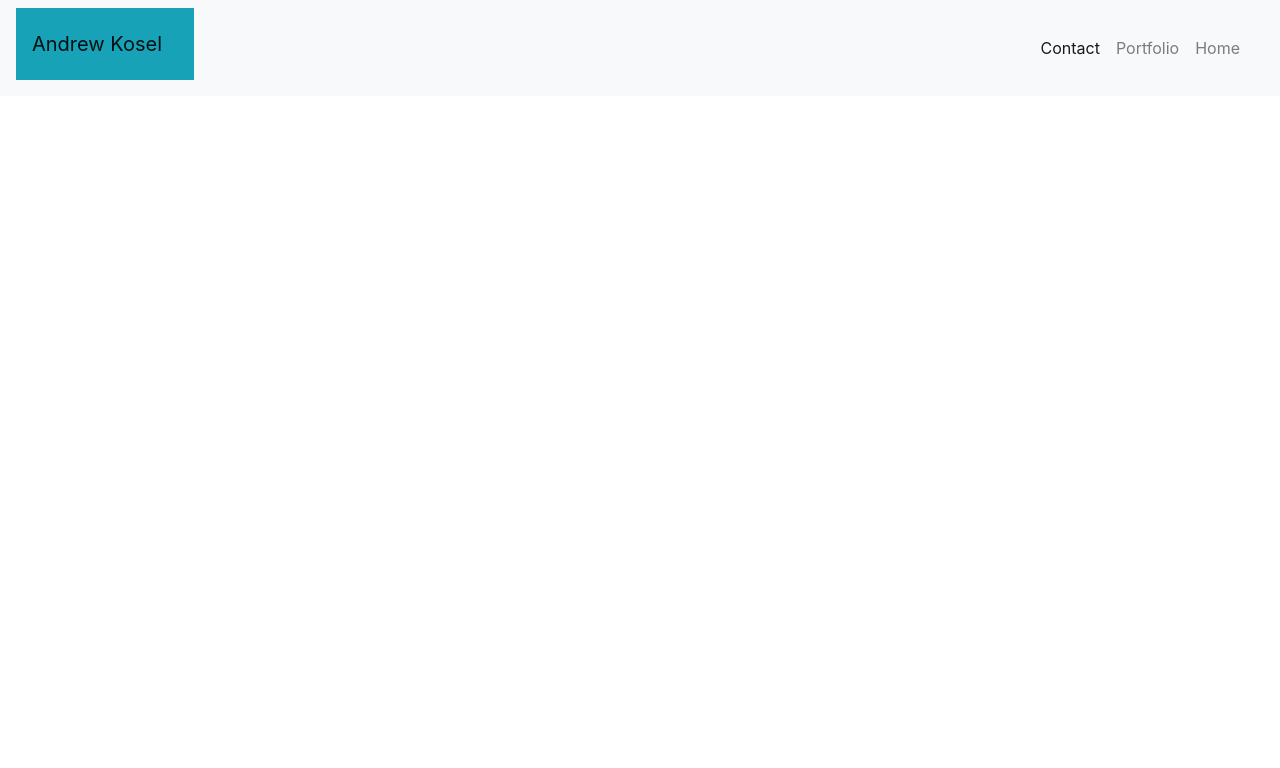
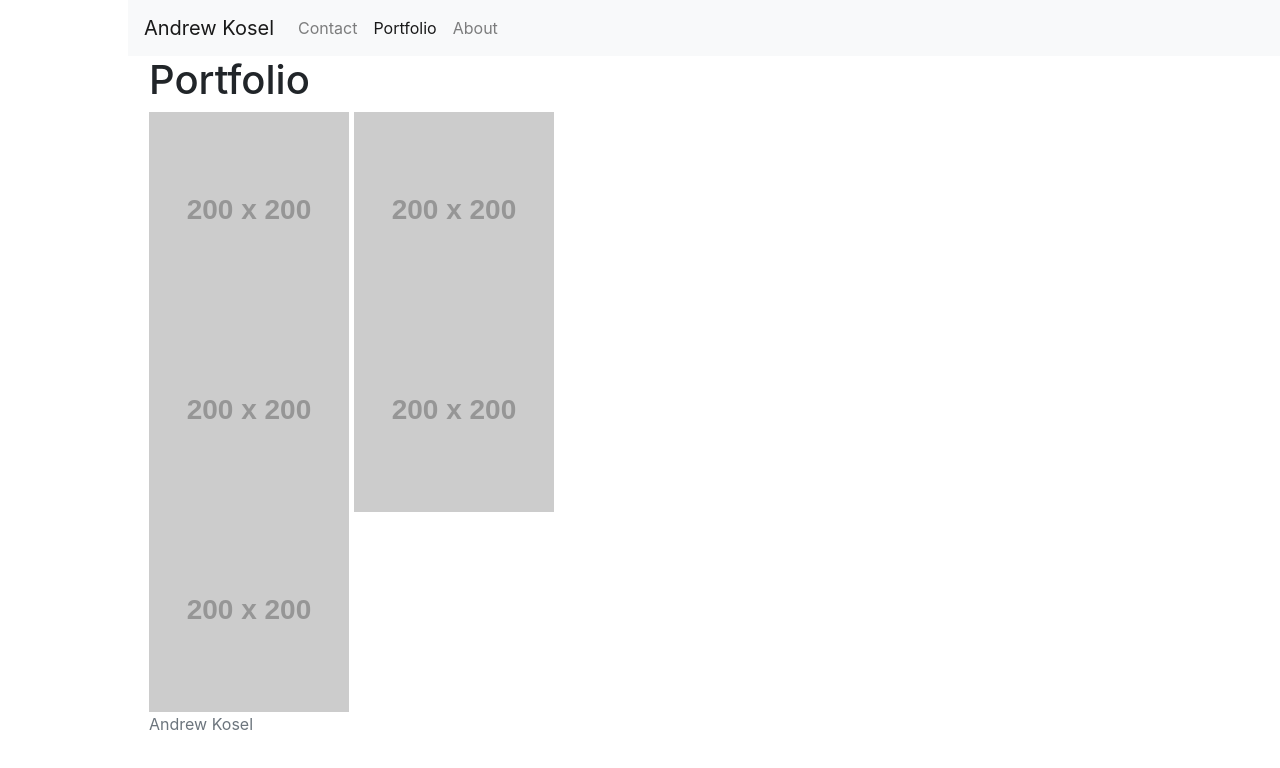
Before and after one commit to AndrewKosel/Portfolio, a plain HTML site: page portfolio.html in a window 1280 px wide. Drawn offline with nearby package versions, Linux system fonts and the light colour scheme; placeholder pictures from the web are drawn by us.

Commit message:
Changed nav bar for all .HTML's added form section to contact page, and added rows with img place holders in portfolio.html

```diff
--- a/portfolio.html
+++ b/portfolio.html
@@ -16,30 +16,50 @@
     <title>Andrew's About me</title>
   </head>
   <body>
-    <nav class="navbar fixed-top navbar-light bg-light">
-      <div class="p-3 mb-2 bg-info text-white">
+    <nav class="navbar navbar-expand-lg navbar-light bg-light">
       <a class="navbar-brand" href="#">Andrew Kosel</a>
-      </div>
-    <nav class="navbar navbar-expand-lg navbar-light bg-light">
-        <button class="navbar-toggler" type="button" data-toggle="collapse" data-target="#navbarText" aria-controls="navbarText" aria-expanded="false" aria-label="Toggle navigation">
+      <button class="navbar-toggler" type="button" data-toggle="collapse" data-target="#navbarNav" aria-controls="navbarNav" aria-expanded="false" aria-label="Toggle navigation">
         <span class="navbar-toggler-icon"></span>
       </button>
-        <div class="collapse navbar-collapse" id="navbarText">
-          <ul class="navbar-nav mr-auto">
+      <div class="collapse navbar-collapse" id="navbarNav">
+        <ul class="navbar-nav">
+
+          <li class="nav-item">
+            <a class="nav-link" href="contact.html">Contact</a>
+          </li>
           <li class="nav-item active">
-              <a class="nav-link" href="contact.html">Contact<span class="sr-only">(current)</span></a>
+            <a class="nav-link" href="#">Portfolio<span class="sr-only">(current)</span></a>
           </li>
           <li class="nav-item">
-              <a class="nav-link" href="portfolio.html">Portfolio</a>
-            </li>
-            <li class="nav-item">
-              <a class="nav-link" href="index.html">Home</a>
+            <a class="nav-link" href="index.html">About</a>
           </li>
         </ul>
       </div>
     </nav>
-    </nav>
-
+    <div class="container">
+      <div class="row">
+        <div class="col-lg-12">
+          <h1>Portfolio</h1>
+        </div>
+      </div>
+      <div class="row">
+        <div class="col-lg-6">
+          <img src="http://placehold.it/200x200">
+          <img src="http://placehold.it/200x200">
+        </div>
+      </div>
+      <div class="row">
+        <div class="col-lg-6">
+          <img src="http://placehold.it/200x200">
+          <img src="http://placehold.it/200x200">
+        </div>
+      </div>
+      <div class="row">
+        <div class="col-lg-6">
+          <img src="http://placehold.it/200x200">
+        </div>
+      </div>
+    </div>
   <footer class="footer">
         <div class="container">
             <span class="text-muted">Andrew Kosel</span>
--- a/stylesheet.css
+++ b/stylesheet.css
@@ -1,3 +1,4 @@
 body {
     background-image: url();
+    padding-inline-start: 10%;
 }
```
Also changed, not shown: contact.html (+8 -10 lines), index.html (+10 -12 lines). Lines whose indentation alone changed are shown as unchanged.
